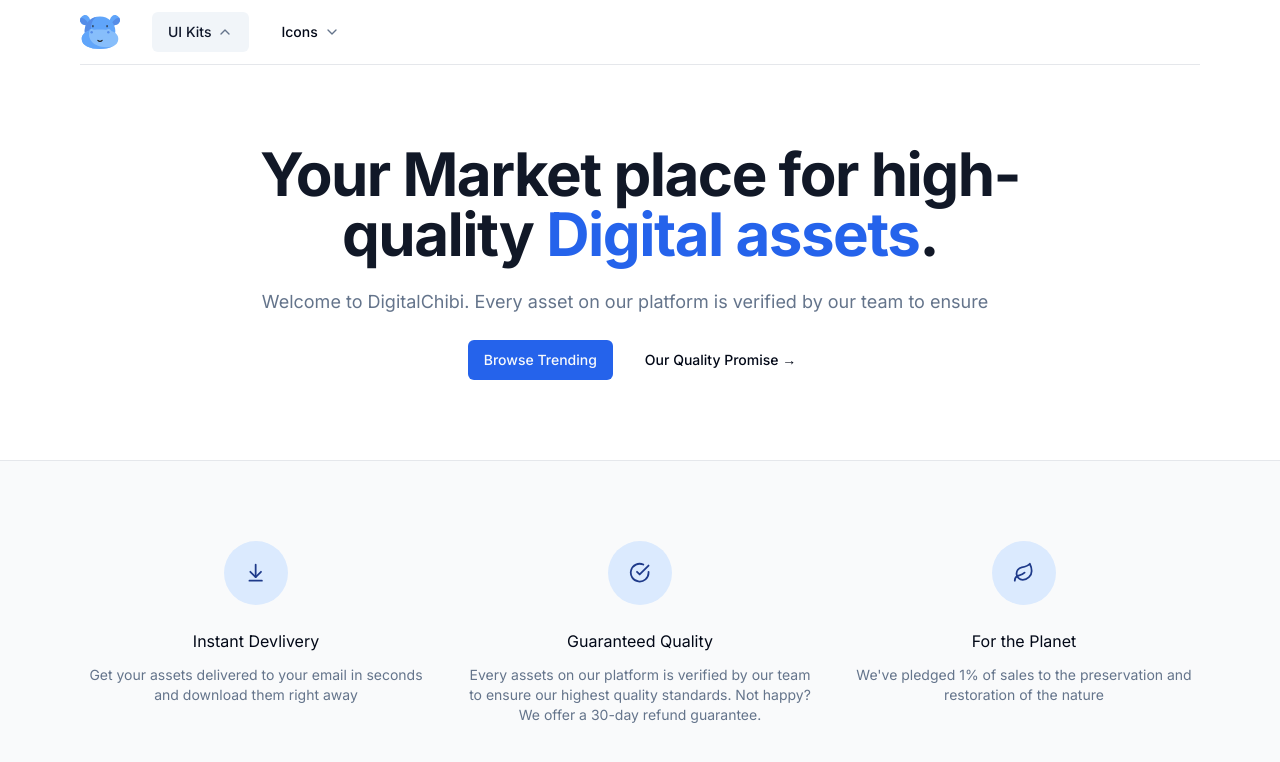
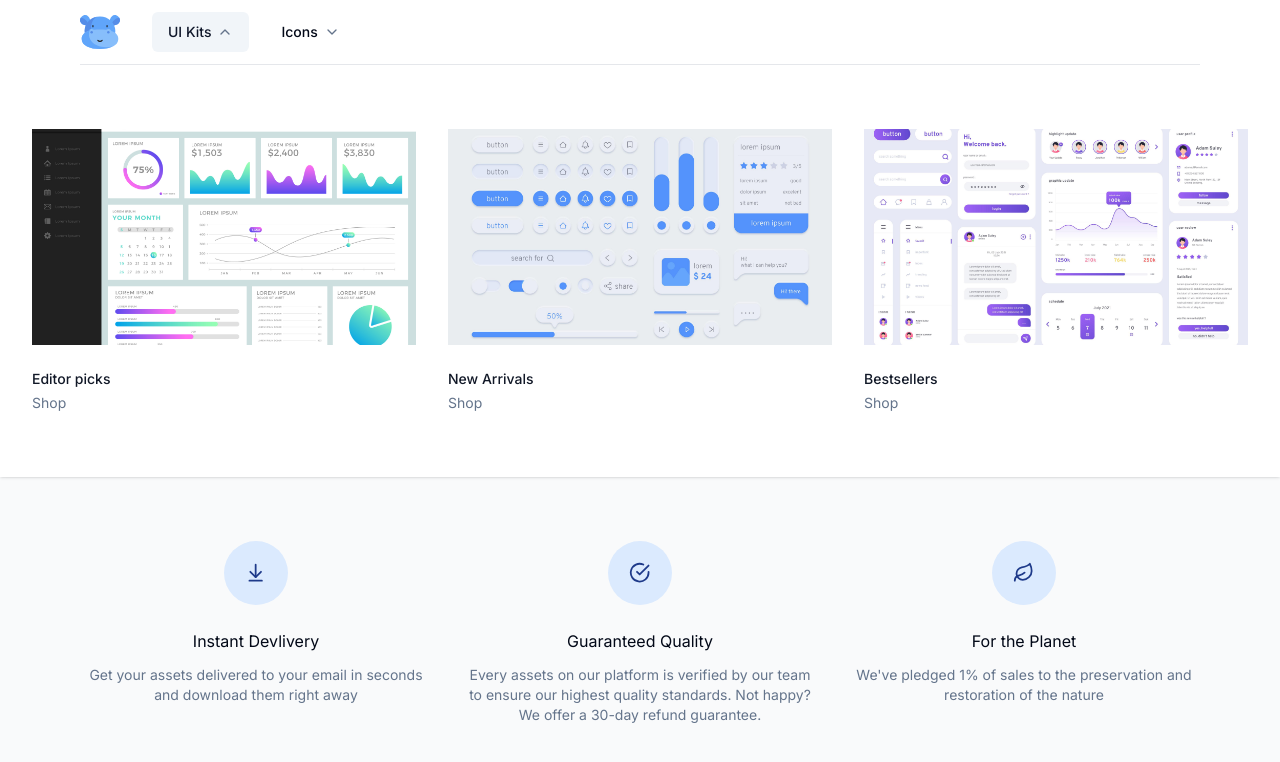
Before and after one commit to adarshchhetri9/chibichibichabachabarubirubirabaraba, a Next.js app: page / in a window 1280 px wide. Both pictures are taken after a click on the button "UI Kits". Shown: the top 762 px of the page. Built offline with nearby package versions, Linux system fonts and the light colour scheme.

Commit message:
Till on click outside to close the nav

```diff
--- a/src/components/MaxWidthWrapper.tsx
+++ b/src/components/MaxWidthWrapper.tsx
@@ -11,7 +11,7 @@
   return (
     <div
       className={cn(
-        "mx--auto w-full max-w-screen-xl px-2.5 md:px-20",
+        "mx-auto w-full max-w-screen-xl px-2.5 md:px-20",
         className
       )}
     >
--- a/src/components/NavItem.tsx
+++ b/src/components/NavItem.tsx
@@ -3,6 +3,8 @@
 import { PRODUCT_CATEGORIES } from "@/config";
 import { ChevronDown } from "lucide-react";
 import { cn } from "@/lib/utils";
+import Image from "next/image";
+import Link from "next/link";
 
 type Category = (typeof PRODUCT_CATEGORIES)[number];
 
@@ -30,6 +32,53 @@
           />
         </Button>
       </div>
+
+      {isOpen ? (
+        <div
+          className={cn(
+            "absolute inset-x-0 top-full text-sm text-muted-foreground",
+            { "animate-in fade-in-10 slide-in-from-top-5": !isOpen }
+          )}
+        >
+          <div
+            className="absolute inset-0 top-1/2 bg-white shadow"
+            aria-hidden="true"
+          />
+          <div className="relative bg-white">
+            <div className="mx-auto max-w-7xl px-8">
+              <div className="grid grid-cols-4 gap-x-4 gap-y-10 py-16">
+                <div className="col-span-4 col-start-1 grid grid-cols-3 gap-x-8">
+                  {category.featured.map((item) => (
+                    <div
+                      key={item.name}
+                      className="group relative text-base sm:text-sm"
+                    >
+                      <div className="relative aspect-video overflow-hodden rounded-lg bg-gray-100 group-hover:opacity-75">
+                        <Image
+                          src={item.imageSrc}
+                          alt="product category image"
+                          fill
+                          className="object-cover object-center"
+                        />
+                      </div>
+                      <Link
+                        href={item.href}
+                        className="mt-6 block font-medium text-gray-900"
+                      >
+                        {item.name}
+                      </Link>
+                      <p className="mt-1" aria-hidden>
+                        {" "}
+                        Shop
+                      </p>
+                    </div>
+                  ))}
+                </div>
+              </div>
+            </div>
+          </div>
+        </div>
+      ) : null}
     </div>
   );
 };
--- a/src/components/NavItems.tsx
+++ b/src/components/NavItems.tsx
@@ -1,15 +1,21 @@
 "use client";
 
 import { PRODUCT_CATEGORIES } from "@/config";
-import { useState } from "react";
+import { useRef, useState } from "react";
 import NavItem from "./NavItem";
+import { useOnClickOutside } from "@/hooks/use-on-click-outside";
 
 const NavItems = () => {
   const [activeIndex, setActiveIndex] = useState<null | number>(null);
 
   const isAnyOpen = activeIndex !== null;
+
+  const navRef = useRef<HTMLDivElement | null>(null);
+
+  useOnClickOutside(navRef, () => setActiveIndex(null));
+
   return (
-    <div className="flex gap-4 h-full">
+    <div className="flex gap-4 h-full" ref={navRef}>
       {PRODUCT_CATEGORIES.map((category, i) => {
         const handleOpen = () => {
           if (activeIndex === i) {
@@ -35,4 +41,4 @@
   );
 };
 
-export default NavItems
+export default NavItems;
--- /dev/null
+++ b/src/hooks/use-on-click-outside.ts
@@ -0,0 +1,27 @@
+import { RefObject, useEffect } from "react";
+
+type Event = MouseEvent | TouchEvent;
+
+export const useOnClickOutside = <T extends HTMLElement = HTMLElement>(
+  ref: RefObject<T>,
+  handler: (event: Event) => void
+) => {
+  useEffect(() => {
+    const listener = (event: Event) => {
+      const el = ref?.current;
+      if (!el || el.contains((event?.target as Node) || null)) {
+        return;
+      }
+
+      handler(event); // Call the handler only if the click is outside of the element passed.
+    };
+
+    document.addEventListener("mousedown", listener);
+    document.addEventListener("touchstart", listener);
+
+    return () => {
+      document.removeEventListener("mousedown", listener);
+      document.removeEventListener("touchstart", listener);
+    };
+  }, [ref, handler]); // Reload only if ref or handler changes
+};
```
Also changed, not shown: 1 other file (tests, documents, lock files or other folders).
